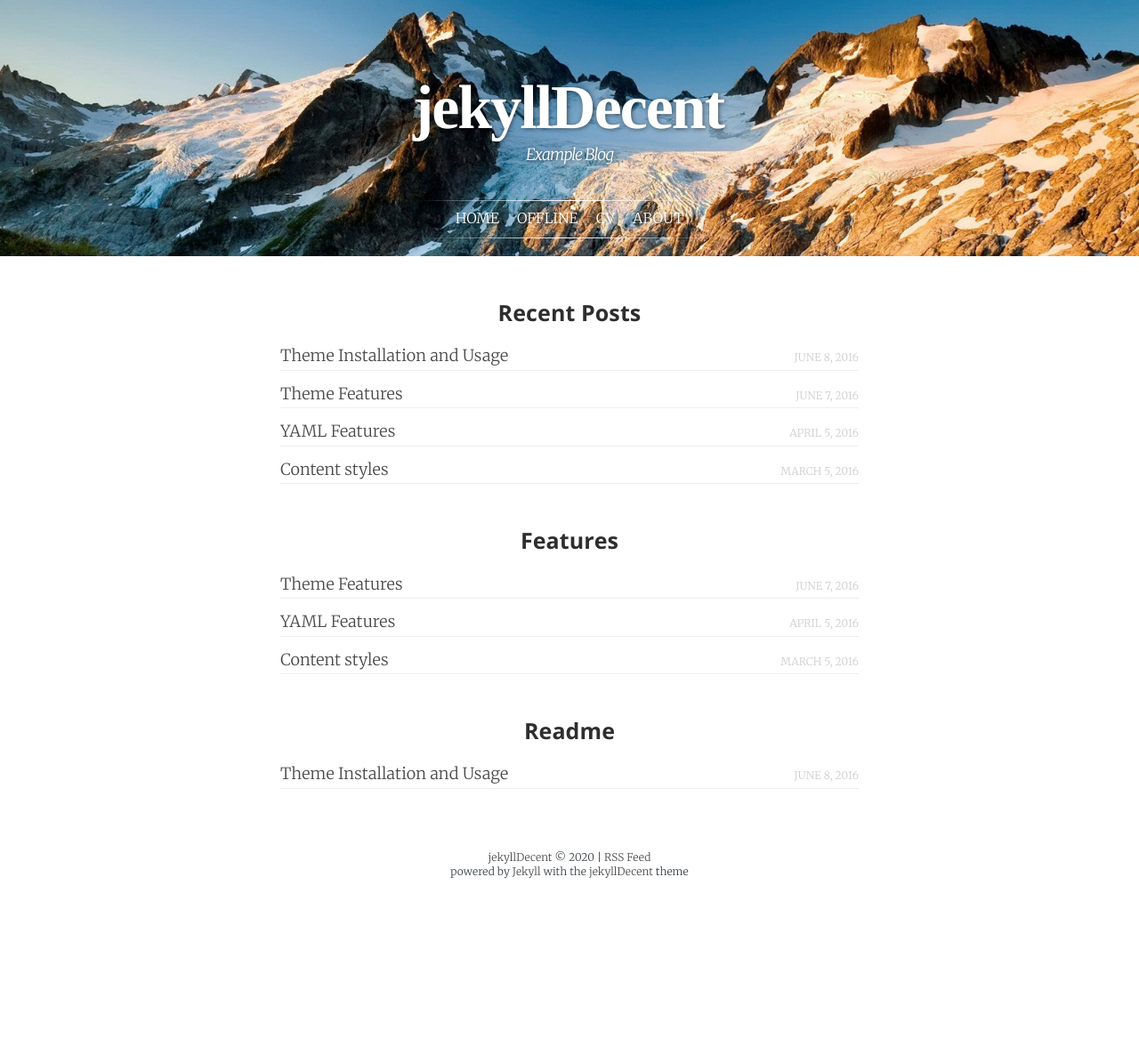
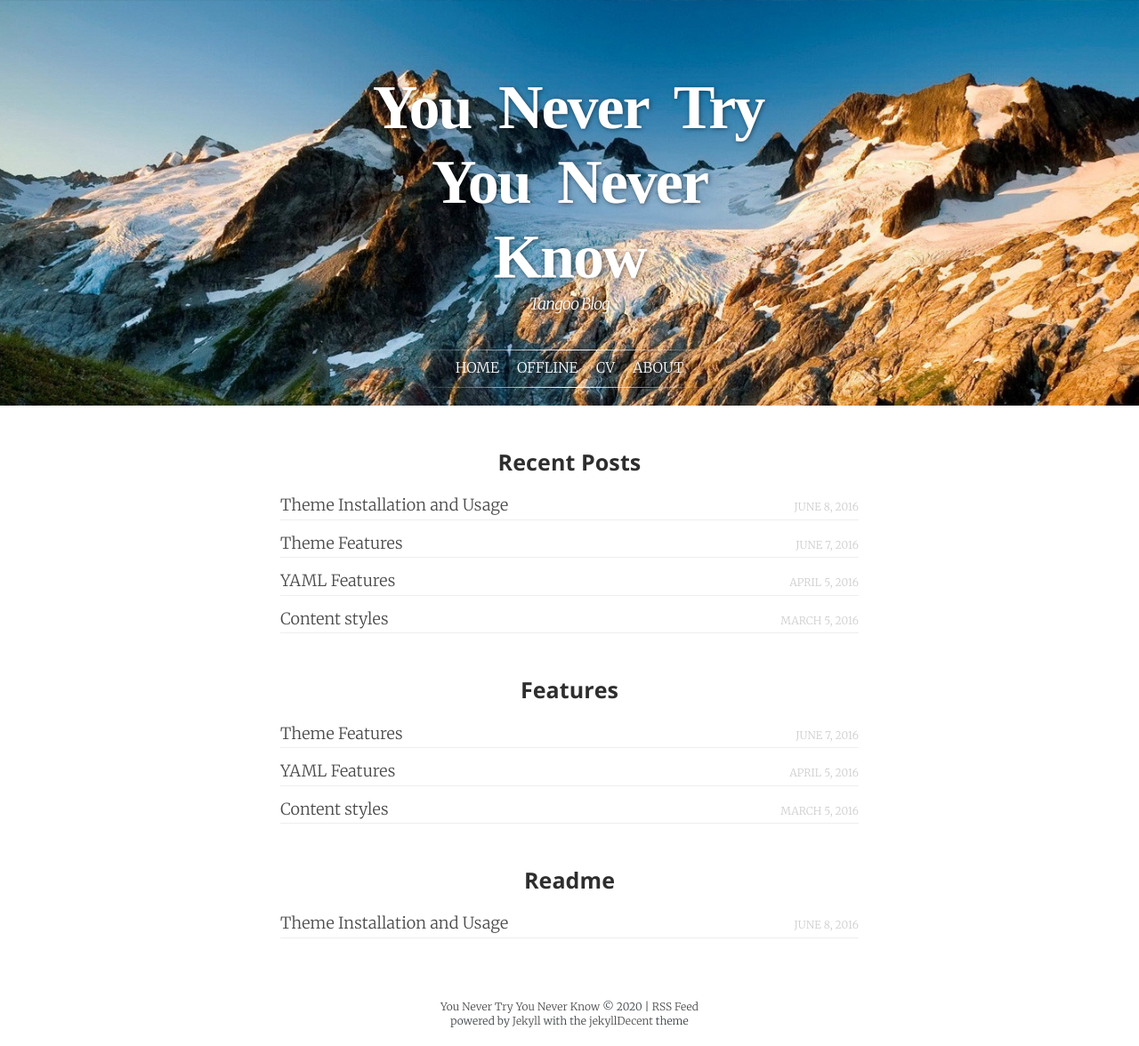
Before and after one commit to triffic-tang/triffic-tang.github.io, a Jekyll site: the page built from index.html, in a window 1280 px wide. Shown: the whole page at 89% size. Built offline with Jekyll 4.4.1, drawn with Linux system fonts in a browser that asks for light colours; some web fonts are replaced; before the commit the page ends 1008 px from its top, so only the background shows below that.

Commit message:
change ico

```diff
--- a/_config.yml
+++ b/_config.yml
@@ -6,8 +6,8 @@
 # 'jekyll serve'. If you change this file, please restart the server process.
 
 # Site settings
-title:            jekyllDecent
-subtitle:         Example Blog
+title:            You Never Try You Never Know
+subtitle:         Tangoo Blog
 description:      This is the jekyllTheme example blog. It only exists to demonstrate how the theme looks and feels.
 keywords:         demo theme example github jekyll features
 language:         "en" # default language of the blog. Language codes: http://www.w3schools.com/tags/ref_language_codes.asp
```
Also changed, not shown: favicon.ico.
